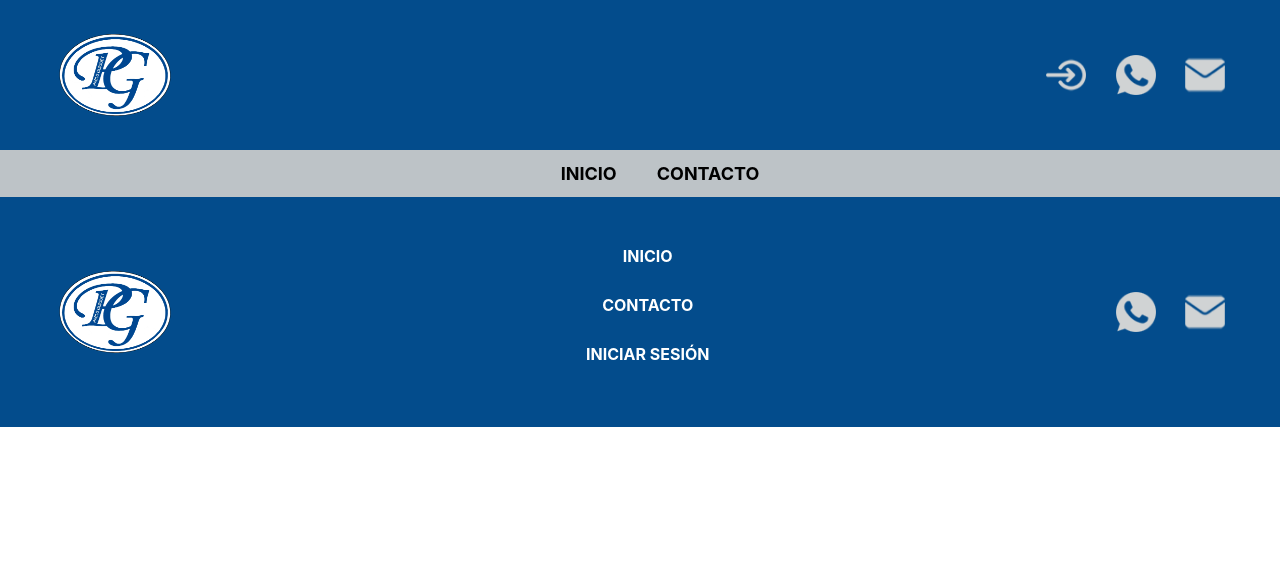
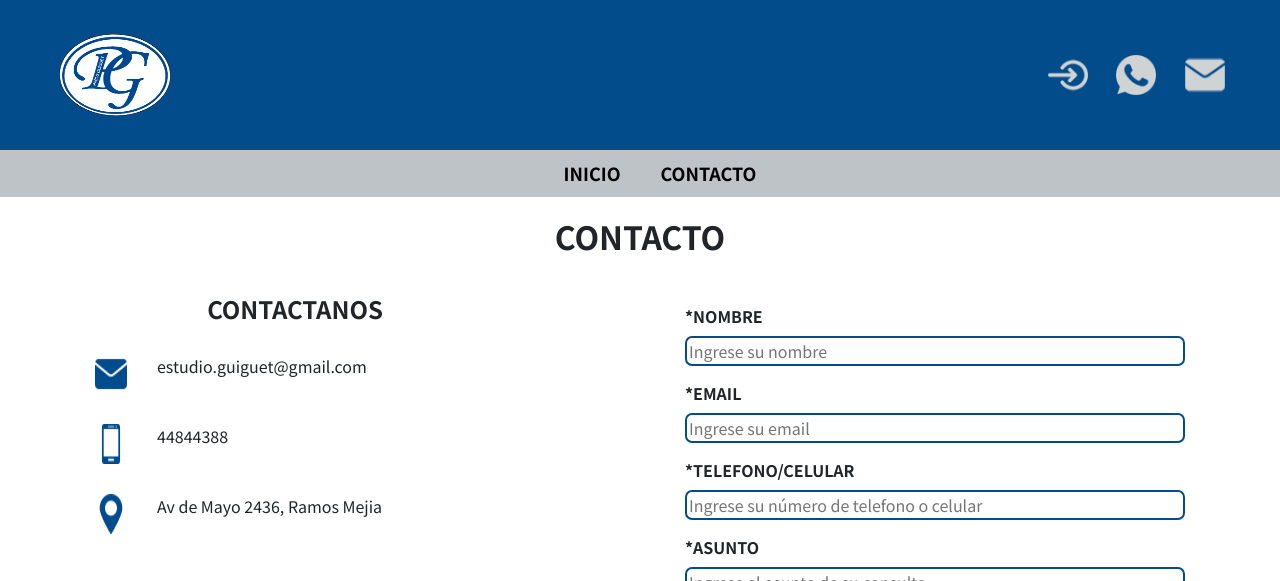
Before and after one commit to fede-andri/EstudioGuiguet, a PHP site: page /contacto.php in a window 1280 px wide. Shown: the top 581 px of the page. Before the commit the page ends 427 px from the top, so only its background shows below. Run offline with PHP 8.4, Linux system fonts and the light colour scheme.

Commit message:
Se css y html pagina de contactos

```diff
--- a/contacto.php
+++ b/contacto.php
@@ -5,11 +5,53 @@
     <meta name="viewport"
           content="width=device-width, user-scalable=no, initial-scale=1.0, maximum-scale=1.0, minimum-scale=1.0">
     <meta http-equiv="X-UA-Compatible" content="ie=edge">
-    <title>Document</title>
+    <link rel="stylesheet" href="css/style-contacto.css">
+    <title>Estudio Guiguet</title>
 </head>
 <body>
     <?php include "header.php"?>
 
+    <main>
+        <section>
+            <h2 class="text-center" id="titulo-contacto">CONTACTO</h2>
+        </section>
+
+        <section id="contacto">
+            <div>
+                <h4 class="text-center" id="contactanos">CONTACTANOS</h4>
+                <div class="datos">
+                    <img src="img/emailContacto.png" alt="Email" class="icono-contacto">
+                    <p> estudio.guiguet@gmail.com </p>
+                </div>
+                <div class="datos">
+                    <img src="img/telefono-inteligente.png" alt="Telefono" class="icono-contacto">
+                    <p> 44844388 </p>
+                </div>
+                <div class="datos">
+                    <img src="img/ubicacion.png" alt="Ubicacion" class="icono-contacto">
+                    <p> Av de Mayo 2436, Ramos Mejia </p>
+                </div>
+                <iframe src="https://www.google.com/maps/embed?pb=!1m18!1m12!1m3!1d3281.563054643536!2d-58.56306578468605!3d-34.66573626828946!2m3!1f0!2f0!3f0!3m2!1i1024!2i768!4f13.1!3m3!1m2!1s0x95bcc7d39aa0fa73%3A0xfc6e85b358a346c7!2sAv.%20de%20Mayo%202436%2C%20B1704BVW%20Ramos%20Mej%C3%ADa%2C%20Provincia%20de%20Buenos%20Aires!5e0!3m2!1ses-419!2sar!4v1616286217767!5m2!1ses-419!2sar" width="400" height="300" style="border:0;" allowfullscreen="" loading="lazy"></iframe>
+            </div>
+
+            <form action="" id="formulario-contacto">
+                <label for=""> *NOMBRE </label>
+                <input type="text" name="" id="" placeholder="Ingrese su nombre" required>
+                <label for="">*EMAIL</label>
+                <input type="email" name="" id="" placeholder="Ingrese su email" required>
+                <label for="">*TELEFONO/CELULAR</label>
+                <input type="tel" name="" id="" placeholder="Ingrese su número de telefono o celular" required>
+                <label for="">*ASUNTO</label>
+                <input type="text" name="" id="" placeholder="Ingrese el asunto de su consulta" required>
+                <label for="">*MENSAJE</label>
+                <textarea name="" id="" cols="30" rows="7" placeholder="Ingrese su consulta" required></textarea>
+                <input type="submit" value="ENVIAR">
+            </form>
+        </section>
+
+
+
+    </main>
 
     <?php include "footer.php"; ?>
 </body>
--- /dev/null
+++ b/css/style-contacto.css
@@ -0,0 +1,61 @@
+#titulo-contacto{
+    font-weight: bold;
+    margin-top: 20px;
+}
+
+#contacto{
+    display: flex;
+    justify-content: space-around;
+    margin-top: 40px;
+    margin-bottom: 40px;
+}
+
+#formulario-contacto{
+    display: flex;
+    flex-flow: column;
+    justify-content: center;
+}
+
+form input[type=text],input[type=email],input[type=tel]{
+    margin-bottom: 15px;
+    width: 500px;
+    border: solid #034C8C 2px;
+    border-radius: 7px;
+}
+
+form textarea{
+    margin-bottom: 25px;
+    border: solid #034C8C 2px;
+    border-radius: 7px;
+}
+
+form input[type=submit]{
+    height: 35px;
+    width: 150px;
+    background-color: #034C8C;
+    color: white;
+    border: solid black 2px;
+    border-radius: 7px;
+    font-weight: bold;
+}
+
+form label{
+    font-weight: bolder;
+}
+
+#contactanos{
+    font-weight: bold;
+}
+
+.datos{
+    display: flex;
+    margin-top: 30px;
+}
+
+.icono-contacto{
+    margin-right: 30px;
+}
+
+iframe{
+    margin-top: 50px;
+}
--- a/css/headeryfooter.css
+++ b/css/style-headeryfooter.css
@@ -1,5 +1,6 @@
 *{
     margin: 0px;
+    font-family: 'Noto Sans KR', sans-serif
 }
 
 #header{
@@ -32,12 +33,18 @@ nav{
     background-color: #BDC3C7;
 }
 
+
 nav a{
-    color: black;
-    text-decoration: none;
     margin-left: 40px;
     font-weight: bolder;
     font-size: 18px;
+    color: black;
+    text-decoration: none;
+}
+
+nav a:hover{
+    color: black;
+    text-decoration: none;
 }
 
 .logo{
@@ -60,6 +67,11 @@ footer{
     font-weight: bolder;
 }
 
+.linksNavFooter:hover{
+    color: white;
+    text-decoration: none;
+}
+
 #navFooter{
     display: flex;
     flex-flow: column;
--- a/footer.php
+++ b/footer.php
@@ -5,7 +5,7 @@
     <meta name="viewport"
           content="width=device-width, user-scalable=no, initial-scale=1.0, maximum-scale=1.0, minimum-scale=1.0">
     <meta http-equiv="X-UA-Compatible" content="ie=edge">
-    <link rel="stylesheet" href="css/headeryfooter.css">
+    <link rel="stylesheet" href="css/style-headeryfooter.css">
     <title>Document</title>
 </head>
 <body>
--- a/header.php
+++ b/header.php
@@ -5,15 +5,19 @@
     <meta name="viewport"
           content="width=device-width, user-scalable=no, initial-scale=1.0, maximum-scale=1.0, minimum-scale=1.0">
     <meta http-equiv="X-UA-Compatible" content="ie=edge">
-    <link rel="stylesheet" href="css/headeryfooter.css">
+    <script src="https://code.jquery.com/jquery-3.5.1.slim.min.js" integrity="sha384-DfXdz2htPH0lsSSs5nCTpuj/zy4C+OGpamoFVy38MVBnE+IbbVYUew+OrCXaRkfj" crossorigin="anonymous"></script>
+    <script src="https://cdn.jsdelivr.net/npm/popper.js@1.16.1/dist/umd/popper.min.js" integrity="sha384-9/reFTGAW83EW2RDu2S0VKaIzap3H66lZH81PoYlFhbGU+6BZp6G7niu735Sk7lN" crossorigin="anonymous"></script>
+    <script src="https://cdn.jsdelivr.net/npm/bootstrap@4.5.3/dist/js/bootstrap.min.js" integrity="sha384-w1Q4orYjBQndcko6MimVbzY0tgp4pWB4lZ7lr30WKz0vr/aWKhXdBNmNb5D92v7s" crossorigin="anonymous"></script>
     <link rel="stylesheet" href="https://cdn.jsdelivr.net/npm/bootstrap@4.5.3/dist/css/bootstrap.min.css" integrity="sha384-TX8t27EcRE3e/ihU7zmQxVncDAy5uIKz4rEkgIXeMed4M0jlfIDPvg6uqKI2xXr2" crossorigin="anonymous">
+    <link rel="preconnect" href="https://fonts.gstatic.com">
+    <link rel="preconnect" href="https://fonts.gstatic.com">
+    <link href="https://fonts.googleapis.com/css2?family=Noto+Sans+KR:wght@100;300;400;500;700;900&display=swap" rel="stylesheet">
+    <link rel="stylesheet" href="css/style-headeryfooter.css">
     <title>Document</title>
 </head>
 <body>
 
-    <script src="https://code.jquery.com/jquery-3.5.1.slim.min.js" integrity="sha384-DfXdz2htPH0lsSSs5nCTpuj/zy4C+OGpamoFVy38MVBnE+IbbVYUew+OrCXaRkfj" crossorigin="anonymous"></script>
-    <script src="https://cdn.jsdelivr.net/npm/popper.js@1.16.1/dist/umd/popper.min.js" integrity="sha384-9/reFTGAW83EW2RDu2S0VKaIzap3H66lZH81PoYlFhbGU+6BZp6G7niu735Sk7lN" crossorigin="anonymous"></script>
-    <script src="https://cdn.jsdelivr.net/npm/bootstrap@4.5.3/dist/js/bootstrap.min.js" integrity="sha384-w1Q4orYjBQndcko6MimVbzY0tgp4pWB4lZ7lr30WKz0vr/aWKhXdBNmNb5D92v7s" crossorigin="anonymous"></script>
+
 
     <header>
         <section id="header">
@@ -29,8 +33,8 @@
         </section>
 
         <nav>
-            <a href="index.php" style="text-decoration: none;">INICIO</a>
-            <a href="contacto.php" style="text-decoration: none;">CONTACTO</a>
+            <a href="index.php">INICIO</a>
+            <a href="contacto.php">CONTACTO</a>
         </nav>
     </header>
 </body>
--- a/index.php
+++ b/index.php
@@ -5,7 +5,7 @@
     <meta name="viewport"
           content="width=device-width, user-scalable=no, initial-scale=1.0, maximum-scale=1.0, minimum-scale=1.0">
     <meta http-equiv="X-UA-Compatible" content="ie=edge">
-    <link rel="stylesheet" href="css/index-style.css">
+    <link rel="stylesheet" href="css/style-index.css">
     <title>Estudio Guiguet</title>
 </head>
 <body>
```
Also changed, not shown: css/style-index.css (renamed from css/index-style.css), img/emailContacto.png (added), img/telefono-inteligente.png (added), img/ubicacion.png (added).
